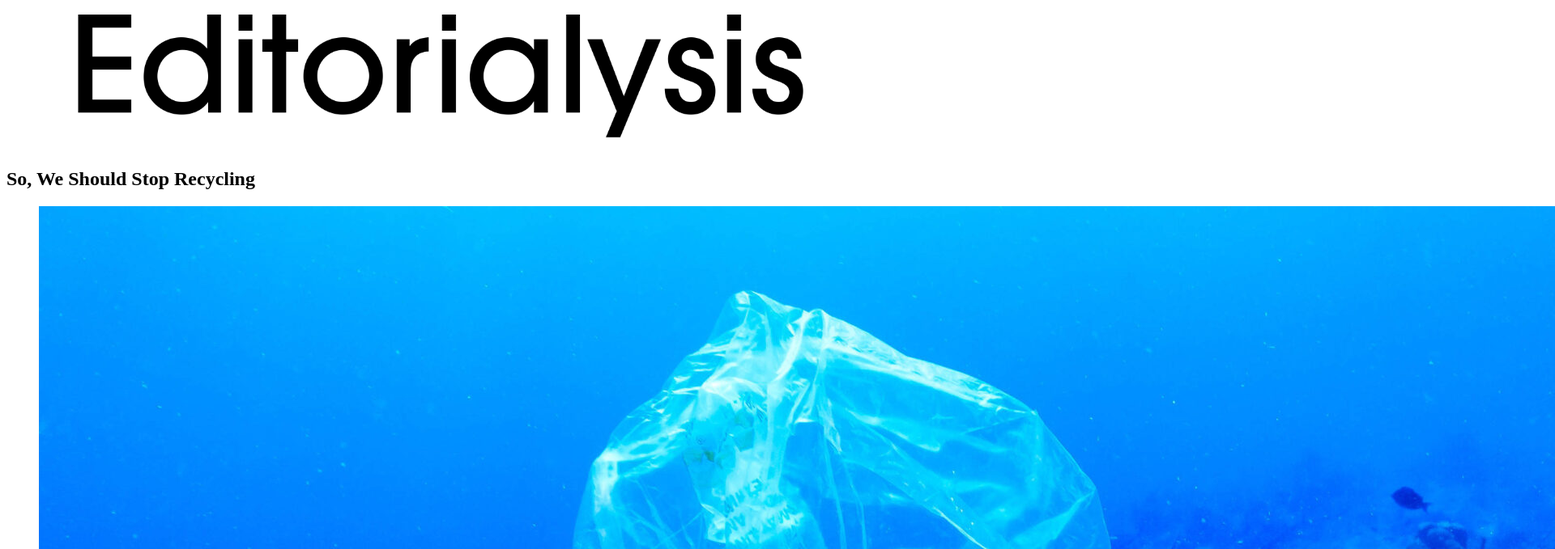
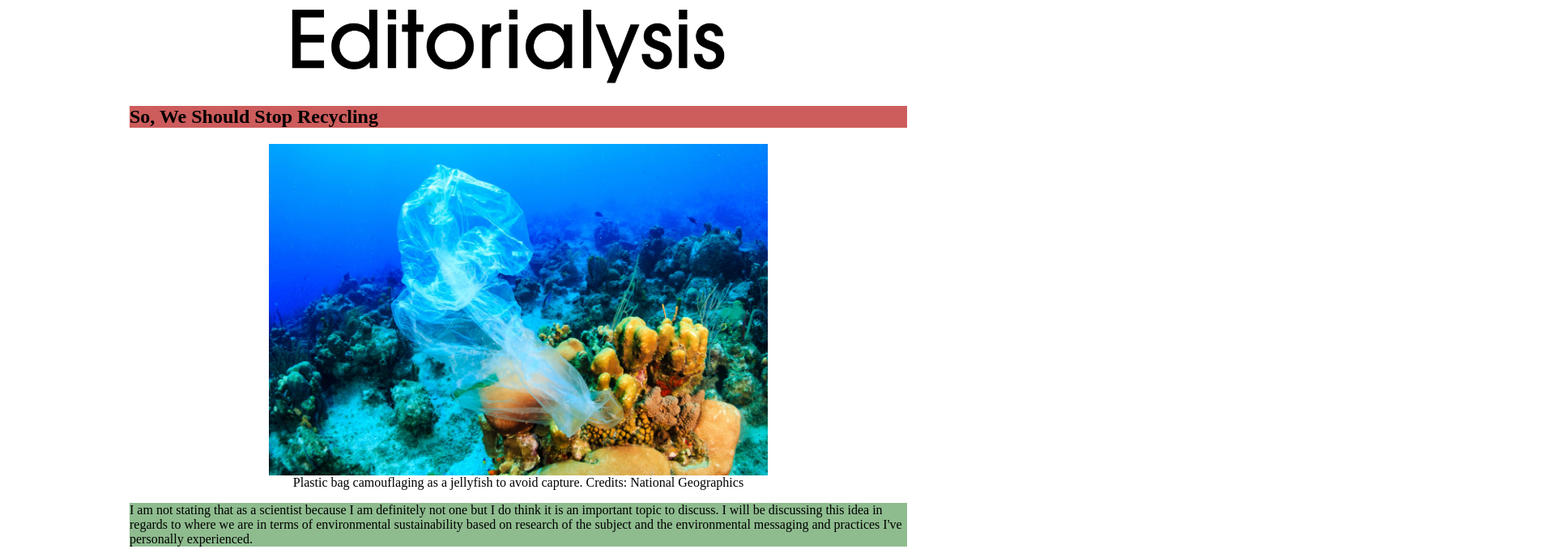
Before and after one commit to STL-LC101-Sept-22/js-assignment-4-html-me-something-sjones723, a website: page index.html in a window 1280 px wide. Shown: the part 42-721 px from the top of the page at 81% size, 1920 px wide, since content can reach past the window. Drawn offline with Linux system fonts and the light colour scheme.

Commit message:
Started CSS

```diff
--- a/index.html
+++ b/index.html
@@ -4,6 +4,7 @@
    <meta charset="UTF-8">
    <meta http-equiv="X-UA-Compatible" content="IE=edge">
    <meta name="viewport" content="width=device-width, initial-scale=1.0">
+   <link rel="stylesheet" href="styles.css">
    <title>Editorialysis: The opinions you never asked for</title>
 </head>
 <body>
@@ -19,14 +20,14 @@
             <img src="./images/editorialysis.png" alt="Editorialysis: The opinions you never asked for">
          </figure>
 
-         <h1 id="main-article-title">So, We Should Stop Recycling</h1>
+         <h1 id="mainHeading">So, We Should Stop Recycling</h1>
 
          <figure class="main-article-img">
             <img src="./images/oceans_pollution.jpeg" alt="Images of Jan-Feb of NO2 in 2019 compared to 2020, showing drop due to coronavirus lockdowns.">
             <figcaption>Plastic bag camouflaging as a jellyfish to avoid capture. Credits: National Geographics</figcaption>
          </figure>
 
-         <p>I am not stating that as a scientist because I am definitely not one but I do think it is an important topic to discuss.
+         <p id="testP" class="funParagraph">I am not stating that as a scientist because I am definitely not one but I do think it is an important topic to discuss.
             I will be discussing this idea in regards to where we are in terms of environmental sustainability based on research of the subject  and the environmental messaging and practices I&#39;ve personally experienced.</p>
          <p>So should we just stop recycling? This idea, like most of my ideas, was inspired by frustration. In a recent chat I had with a friend we shared our mutual frustrations with the recycling programs in our respective cities and how the policies didn&#39;t seem to cover all the purchasable products. The biggest issue, we both shared, being with plastic grocery bags. The most common item in both our households and probably your household as well. In fact according to the 2019 book &#34;Plastic Soup&#34; by Michiel Abbing its estimated that 1 million plastic bags are used every minute worldwide. This item, which is everywhere, has no proper disposal system. </p>
 
@@ -64,7 +65,7 @@
 
       <article>
          <h4>References</h4>
-      <footer>
+      <footer class="footer-references">
          <ol>
             <li>Michiel Roscam Abbing. Plastic Soup : An Atlas of Ocean Pollution. Island Press, 2019. EBSCOhost, search.ebscohost.com/login.aspx?direct=true&db=nlebk&AN=2383279&site=eds-live.</li>
             <li>https://www.forbes.com/sites/businessreporter/2020/10/22/solving-the-problem-of-plastic-bag-pollution/?sh=270d786a4c8a</li>
--- a/styles.css
+++ b/styles.css
@@ -1 +1,34 @@
 /* Write your CSS here! */
+
+body{
+    margin: 8px;
+    display: block;
+    max-width: 75%;
+    margin-left: auto;
+    margin-right: auto;
+}
+
+/* p{
+    background-color: beige;
+} */
+
+#mainHeading{
+    background-color: indianred;
+}
+
+.funParagraph{
+    background-color: darkseagreen;
+}
+
+img{
+    display: block;
+    margin-left: auto;
+    margin-right: auto;
+    width: 70%;
+    height:auto;
+    min-width: 45%;
+}
+
+figcaption{
+    text-align: center
+}
```
